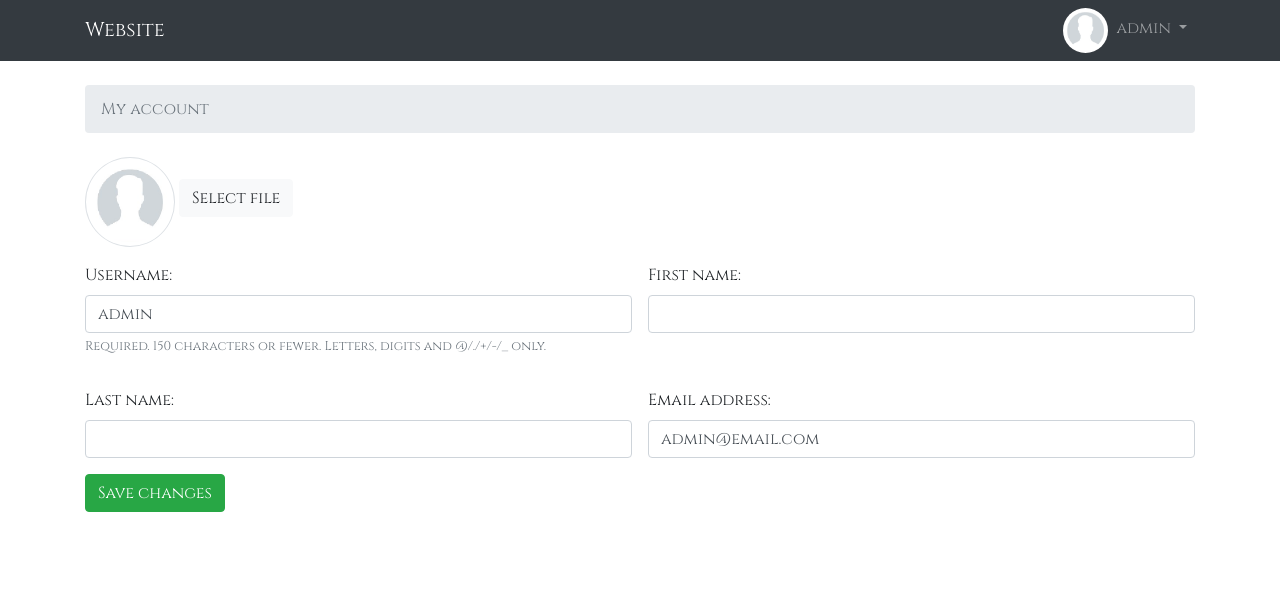
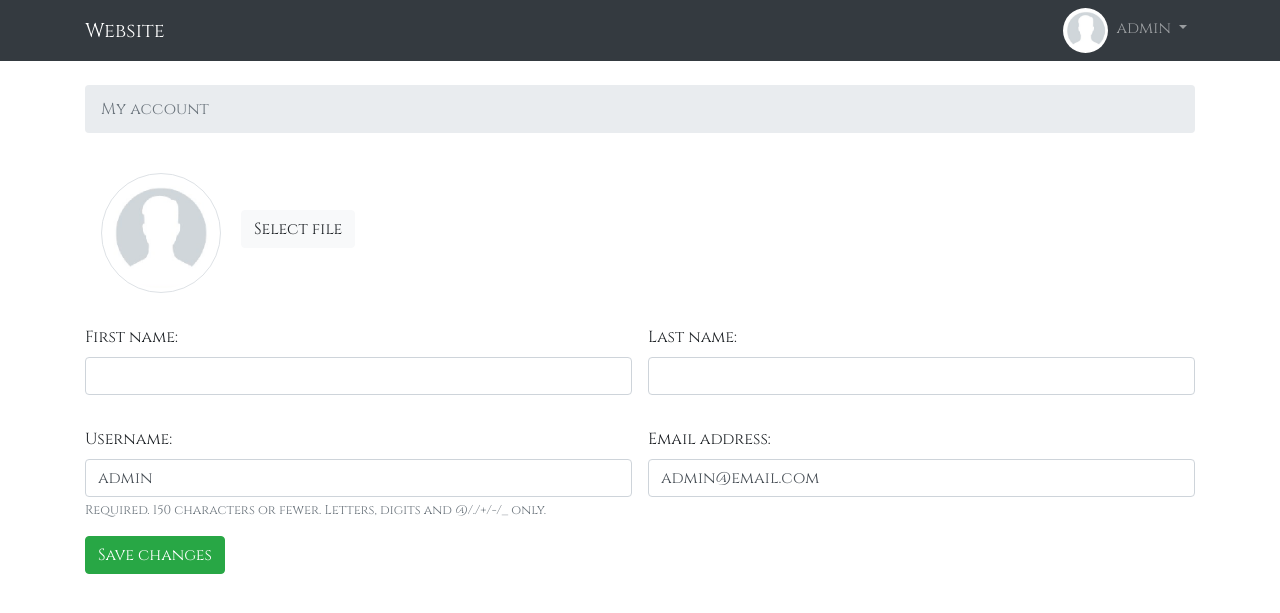
Before and after one commit to lucaspdfborges/djangoAuth, a Django app: page /settings/account/ in a window 1280 px wide. Shown: the top 613 px of the page. Run offline with Django 3.2, Linux system fonts and the light colour scheme; a user stored in the database is signed in; data comes from the database, SQL or seed files in the repository; both versions use the stored data as it was after the commit; some libraries are stand-ins or nearby versions.

Commit message:
fixed profile img

```diff
--- a/website/accounts/forms.py
+++ b/website/accounts/forms.py
@@ -13,7 +13,7 @@ class SignUpForm(UserCreationForm):
 class UserForm(forms.ModelForm):
     class Meta:
         model = User
-        fields = ('username', 'first_name', 'last_name', 'email')
+        fields = ('first_name', 'last_name', 'username', 'email')
 
 class ProfileForm(forms.ModelForm):
     class Meta:
--- /dev/null
+++ b/website/accounts/static/css/account.css
@@ -0,0 +1,8 @@
+#profile_img{
+  width:120px !important;
+  height:120px !important;
+  background-repeat: no-repeat;
+  background-size: cover;
+  background-position: center;
+  object-fit: cover;
+}
--- a/website/accounts/static/css/app.css
+++ b/website/accounts/static/css/app.css
@@ -32,3 +32,12 @@ input{
 .input-file{
   display: none;
 }
+
+.profile_img{
+  width:45px !important;
+  height:45px !important;
+  background-repeat: no-repeat;
+  background-size: cover;
+  background-position: center;
+  object-fit: cover;
+}
--- a/website/accounts/templates/includes/account_form.html
+++ b/website/accounts/templates/includes/account_form.html
@@ -11,7 +11,7 @@
 {% for field in profile_form %}
 
   <div class="form-group">
-    <img id='profile_img' src="{{ user.profile.picture.url }}" alt="profile picture" class="img-thumbnail rounded-circle" style="width:90px; margin-top:0;"/>
+    <img id='profile_img' src="{{ user.profile.picture.url }}" alt="profile picture" class="img-thumbnail rounded-circle m-3" style="width:90px; margin-top:0;"/>
     <label for="id_picture" class="btn btn-light">Select file</label>
     <div class="input-file">
       {% render_field field class=field|input_class %}
--- a/website/accounts/templates/my_account.html
+++ b/website/accounts/templates/my_account.html
@@ -1,5 +1,9 @@
 {% extends 'base.html' %}
 {% load static %}
+
+{% block stylesheet %}
+<link rel="stylesheet" href="{% static 'css/account.css' %}">
+{% endblock %}
 
 {% block title %}My account{% endblock %}
 
--- a/website/templates/base.html
+++ b/website/templates/base.html
@@ -21,19 +21,19 @@
           <div class="collapse navbar-collapse" id="mainMenu">
             <ul class="navbar-nav ml-auto">
               {% if user.is_authenticated %}
-              <a href="{% url 'my_account' %}"><img src="{{ user.profile.picture.url }}" alt="profile picture" class="rounded-circle" style="width:45px; margin-top:0;"/></a>
+              <a href="{% url 'my_account' %}"><img src="{{ user.profile.picture.url }}" alt="profile picture" class="rounded-circle profile_img" style="margin-top:0;"/></a>
               <li class="nav-item dropdown">
                 <a class="nav-link dropdown-toggle" href="#" id="userMenu" data-toggle="dropdown" aria-haspopup="true" aria-expanded="false">
                   {{ user.username }}
                 </a>
                 <div class="dropdown-menu dropdown-menu-right" aria-labelledby="userMenu">
-                  <a class="dropdown-item" href="{% url 'my_account' %}">My account</a>
+                  <a class="dropdown-item" href="{% url 'my_account' %}">Account</a>
                   <a class="dropdown-item" href="{% url 'password_change' %}">Change password</a>
                   {% if user.profile.isAdmin %}
                   <a class="dropdown-item" href="{% url 'users_profile' %}">Users profile</a>
                   {% endif %}
                   <div class="dropdown-divider"></div>
-                  <a class="dropdown-item" href="{% url 'logout' %}">Log out</a>
+                  <a class="dropdown-item text-danger" href="{% url 'logout' %}">Log out</a>
                 </div>
               </li>
               {% else %}
```
Also changed, not shown: website/db.sqlite3, website/media/images/img.png (added).
